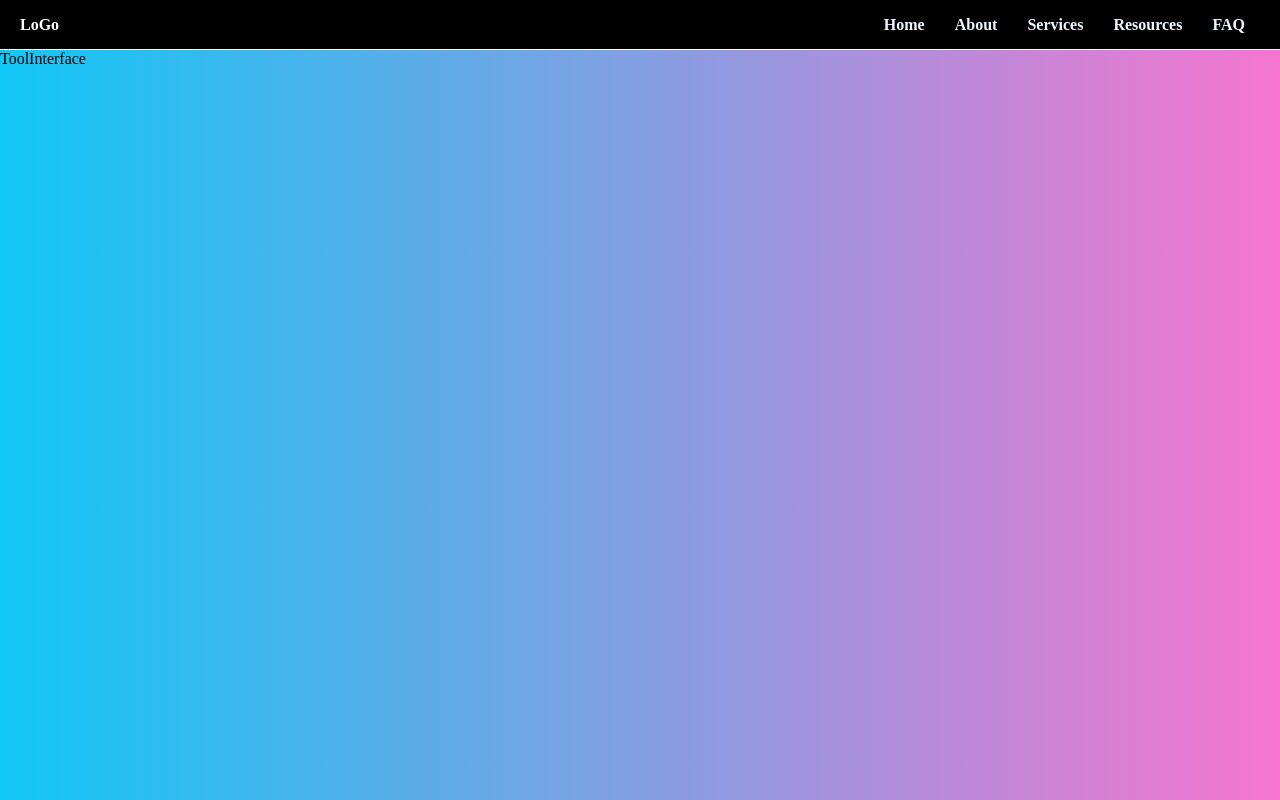
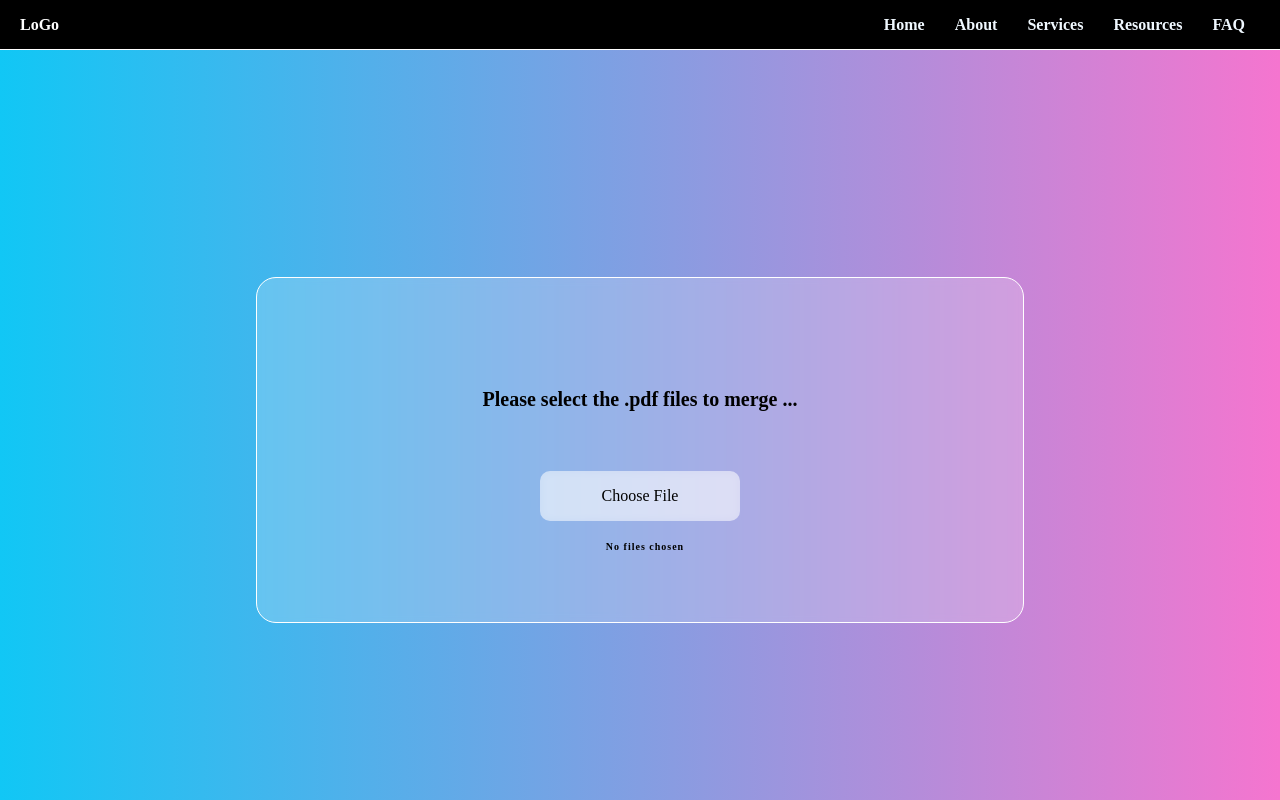
Before and after one commit to prashanth10112001/AIOTools, a React (Vite) app in the folder client/: page /toolInterface in a window 1280 px wide. Shown: the top 800 px of the page. Built offline with nearby package versions, Linux system fonts and the light colour scheme.

Commit message:
created ToolInterface for pdfmerger also its css in that i have used useState for choosing files and useEffect for after chosen files to display after change / selected using eventListner

```diff
--- a/client/package.json
+++ b/client/package.json
@@ -10,6 +10,7 @@
     "preview": "vite preview"
   },
   "dependencies": {
+    "pdfjs-dist": "^5.1.91",
     "react": "^19.0.0",
     "react-dom": "^19.0.0",
     "react-router-dom": "^7.4.1"
--- a/client/src/components/ToolInterface.jsx
+++ b/client/src/components/ToolInterface.jsx
@@ -1,7 +1,56 @@
-import React from "react";
+import React, { useState, useEffect } from "react";
+import "../styles/PdfMerger.css";
 
 function ToolInterface() {
-  return <div style={{ height: "100vh" }}>ToolInterface</div>;
+  const [fileNames, setFileNames] = useState("No files chosen");
+
+  useEffect(() => {
+    const fileInput = document.getElementById("file-upload");
+
+    if (fileInput) {
+      fileInput.addEventListener("change", async (event) => {
+        const files = event.target.files;
+
+        if (files && files.length > 0) {
+          const names =
+            files.length > 3
+              ? Array.from(files)
+                  .slice(0, 3) // Slice the array first
+                  .map((file) => file.name)
+                  .join(", ") +
+                " and " +
+                (files.length - 3) +
+                " more files"
+              : Array.from(files)
+                  .map((file) => file.name)
+                  .join(", ");
+          setFileNames(names);
+        } else {
+          setFileNames("No files chosen");
+        }
+      });
+    } else {
+      console.error("Element with ID 'file-upload' not found.");
+    }
+  }, []);
+
+  return (
+    <>
+      <div className="pdfMergerBox">
+        <div className="pdfMergerBorder">
+          <div className="pdfMergerTitle">
+            <p>Please select the .pdf files to merge ...</p>
+          </div>
+
+          <div className="pdfMergerInput">
+            <label htmlFor="file-upload">Choose File</label>
+            <input type="file" id="file-upload" multiple accept=".pdf" />
+            <span className="file-name">{fileNames}</span>
+          </div>
+        </div>
+      </div>
+    </>
+  );
 }
 
 export default ToolInterface;
--- /dev/null
+++ b/client/src/styles/PdfMerger.css
@@ -0,0 +1,69 @@
+.pdfMergerBox {
+  display: flex;
+  flex-direction: column;
+  align-items: center;
+  justify-content: center;
+  width: 100vw;
+  height: 100vh;
+  overflow-x: hidden;
+  overflow-y: hidden;
+}
+
+.pdfMergerBox .pdfMergerBorder {
+  display: flex;
+  flex-direction: column;
+  align-items: center;
+  justify-content: space-around;
+  width: 60vw;
+  border: 1px solid white;
+  border-radius: 20px;
+  background-color: rgba(255, 255, 255, 0.2); /* Semi-transparent background */
+  backdrop-filter: blur(5px);
+  padding: 60px;
+}
+
+.pdfMergerBorder .pdfMergerTitle {
+  display: flex;
+  align-items: center;
+  justify-content: center;
+  width: 100%;
+  padding: 10px;
+  margin: 40px;
+  font-size: 20px;
+  font-weight: 600;
+  color: black;
+}
+
+.pdfMergerBox .pdfMergerBorder .pdfMergerInput {
+  display: flex;
+  flex-direction: column;
+  align-items: center;
+  justify-content: center;
+  margin: 10px;
+}
+
+.pdfMergerInput input[type="file"] {
+  display: none;
+}
+
+.pdfMergerInput label {
+  display: flex;
+  align-items: center;
+  justify-content: center;
+  width: 200px;
+  height: 50px;
+  background: transparent;
+  border-radius: 10px;
+  background-color: rgba(255, 255, 255, 0.5); /* Semi-transparent background */
+  backdrop-filter: blur(5px);
+  cursor: pointer;
+  border: none;
+  margin-bottom: 20px;
+}
+
+.pdfMergerInput .file-name {
+  margin-left: 10px;
+  font-weight: bold;
+  font-size: x-small;
+  letter-spacing: 1px;
+}
```
Also changed, not shown: 1 other file (tests, documents, lock files or other folders).
